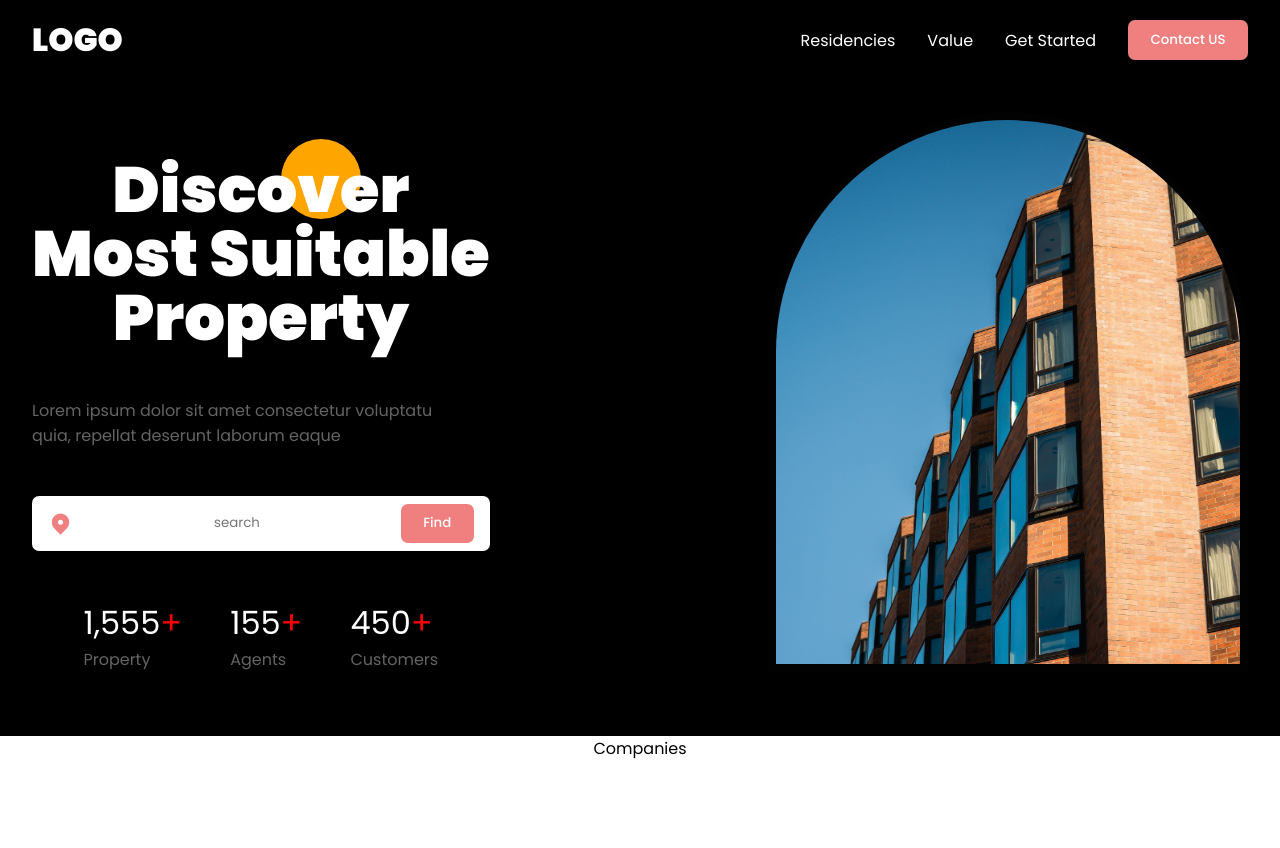
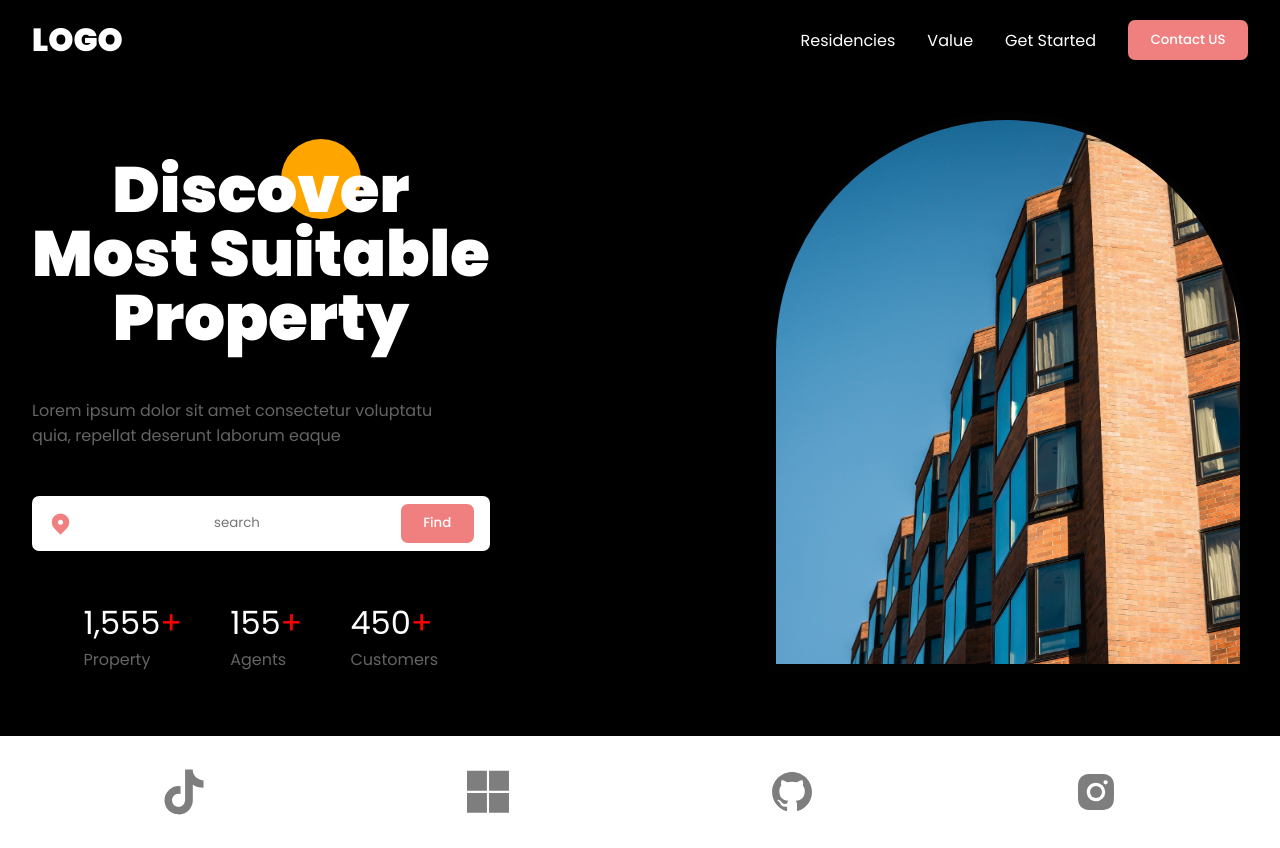
Before and after one commit to Swapnilrupakhetee/ecom, a React (Create React App) app: page / in a window 1280 px wide. Before the commit the page ends 800 px from the top, so only its background shows below. Built offline with nearby package versions, Linux system fonts and the light colour scheme.

Commit message:
Added-companies

```diff
--- a/src/Components/Companies/Companies.css
+++ b/src/Components/Companies/Companies.css
@@ -0,0 +1,8 @@
+.company-container{
+    justify-content: space-around;
+
+}
+.company-container .logos{
+    font-size: 3rem;
+    opacity: 50%;
+}
--- a/src/Components/Companies/Companies.jsx
+++ b/src/Components/Companies/Companies.jsx
@@ -1,9 +1,20 @@
 import React from 'react'
 import './Companies.css'
-
+import { IoLogoTiktok } from "react-icons/io5";
+import { IoLogoMicrosoft } from "react-icons/io5";
+import { BiLogoGithub } from "react-icons/bi";
+import { BiLogoInstagramAlt } from "react-icons/bi";
 const Companies = () => {
   return (
-    <div>Companies</div>
+    <div className='company-wrapper'>
+        <div className='paddings innerWidth flexCenter company-container'>
+        <IoLogoTiktok  className='logos'/>
+        <IoLogoMicrosoft className='logos'/>
+        <BiLogoGithub className='logos'/>
+        <BiLogoInstagramAlt className='logos'/>
+
+        </div>
+    </div>
   )
 }
 
```
Also changed, not shown: src/Components/Residencies/Residencies.css (added), src/Components/Residencies/Residencies.jsx (added).
